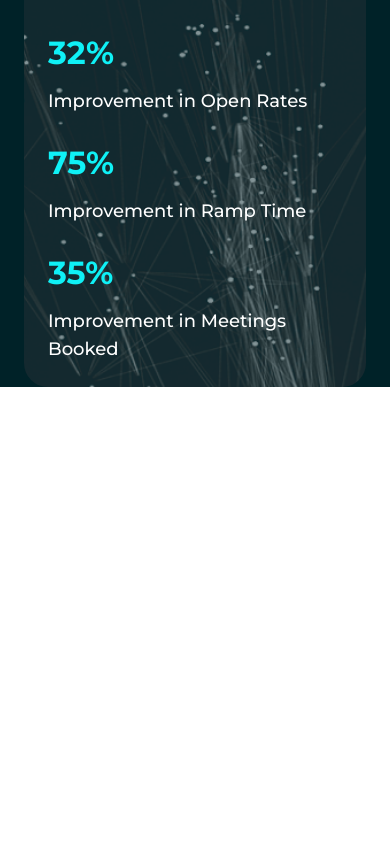
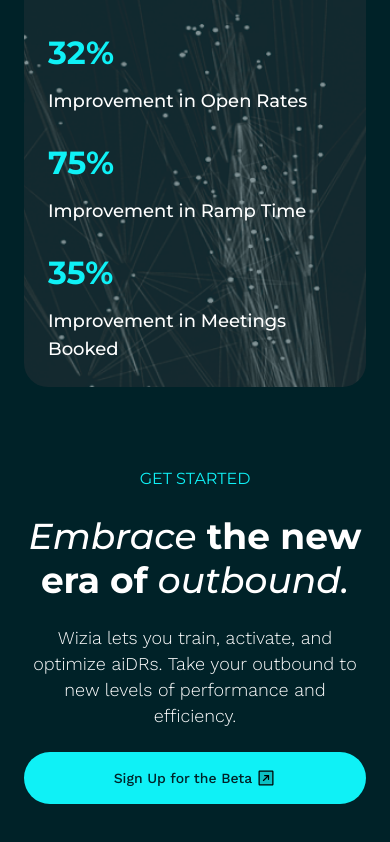
Before and after one commit to AdalOnShow/wizia-landing-page, a React (Vite) app: page / in a window 390 px wide. Shown: the part 3173-4015 px from the top of the page. Before the commit the page ends 3560 px from the top, so only its background shows below. Built offline with nearby package versions, Linux system fonts and the light colour scheme.

Commit message:
ready GetStarted section and responsive

```diff
--- a/src/App.jsx
+++ b/src/App.jsx
@@ -5,6 +5,7 @@
 import Train from "./sections/Train.jsx";
 import Reviews from "./sections/Reviews.jsx";
 import Improvement from "./sections/Improvement.jsx";
+import GetStarted from "./sections/GetStarted.jsx";
 
 const App = () => {
     return (
@@ -16,6 +17,7 @@
             <Train />
             <Reviews />
             <Improvement />
+            <GetStarted />
         </main>
     )
 }
--- a/src/components/Button.jsx
+++ b/src/components/Button.jsx
@@ -1,11 +1,9 @@
 /* eslint-disable react/prop-types */
 const Button = ({ label, bgColor, bigBtn, className }) => {
-    return (
-        <button
-            className={`flex-center gap-1 font-workSans font-medium text-sm rounded-full ${bigBtn ? "py-4 px-[18px] w-full sm:w-[216px]" : "py-2.5 px-4"} ${bgColor ? "bg-teal-50 text-teal-300" : "bg-transparent text-white border border-white"} ${className}`}>
-            {label}
-            {bigBtn ? (<img src="/arrow-up.svg" alt="arrow" className="size-5" />) : ""}
-        </button>
-    )
+    return (<button
+        className={`flex-center gap-1 font-workSans font-medium text-sm rounded-full button-shadow ${bigBtn ? "py-4 px-[18px] w-full sm:w-[216px]" : "py-2.5 px-4"} ${bgColor ? "bg-teal-50 text-teal-300" : "bg-transparent text-white border border-white"} ${className}`}>
+        {label}
+        {bigBtn ? (<img src="/arrow-up.svg" alt="arrow" className="size-5" />) : ""}
+    </button>)
 }
 export default Button
--- /dev/null
+++ b/src/sections/GetStarted.jsx
@@ -0,0 +1,20 @@
+import Button from "../components/Button.jsx";
+
+const GetStarted = () => {
+    return (<section className="py-20 md:py-[96px]">
+        <div className="container mx-auto flex-center flex-col space-y-[23px] px-6 md:px-0">
+            <h4 className="text-base md:text-xl text-teal-50">GET STARTED</h4>
+            <h2 className="font-medium text-4xl leading-[44px] text-center">
+                <span className="italic">Embrace</span>
+                <span className="font-bold"> the new era of </span>
+                <span className="italic">outbound.</span>
+            </h2>
+            <p className="font-light font-workSans text-lg md:text-xl leading-[26px] text-center">Wizia lets you train,
+                activate, and optimize aiDRs. <br className="hidden lg:block" />
+                Take your outbound to new levels of performance and efficiency.</p>
+
+            <Button label="Sign Up for the Beta" bgColor bigBtn />
+        </div>
+    </section>)
+}
+export default GetStarted
--- a/tailwind.config.js
+++ b/tailwind.config.js
@@ -18,8 +18,8 @@
                     300: "#002228",
                 }
             },
-            shadows: {
-                "button-shadow": "0px 0px 16px 0px #53FFFC33",
+            dropShadow: {
+                "button-shadow": "0px 0px 16px 0px rgba(83, 255, 252, 0.2)",
             }
         },
     },
```
